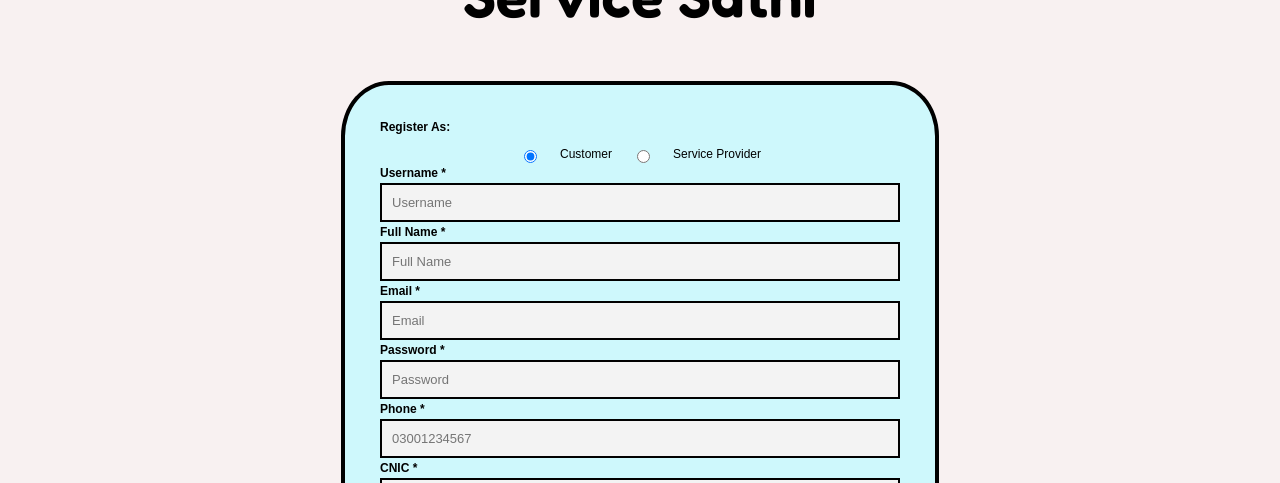
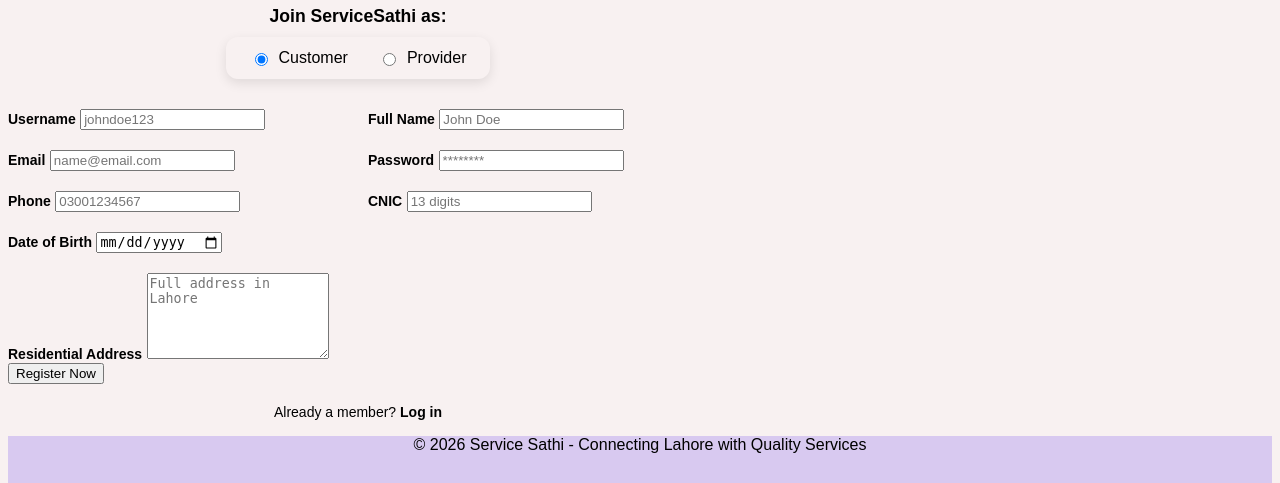
Before and after one commit to Syedafaryalzehra/ServiceSathi, a Python web app: template ServiceSathi/frontend/templates/register.html in a window 1280 px wide. Shown: the part 159-642 px from the top of the page. Run offline with Jinja, Linux system fonts and the light colour scheme; the template is opened without the code that fills it, so the values that code supplies are empty.

Commit message:
Update register.html

```diff
--- a/ServiceSathi/frontend/templates/register.html
+++ b/ServiceSathi/frontend/templates/register.html
@@ -1,72 +1,90 @@
 {% extends "base.html" %}
 
 {% block content %}
+<div class="form-container-box" style="max-width: 700px;">
+    <h1 class="page-heading" style="text-align: center; margin-top: 0;">Create Account</h1>
 
-<h1 class="title">Service Sathi</h1>
+    <form action="/register" method="POST">
+        <div style="display: flex; flex-direction: column; align-items: center; margin-bottom: 30px;">
+            <div style="text-align: center;">
+                <p style="margin-bottom: 10px; font-weight: 600; color: var(--text-light); font-size: 1.1rem;">Join ServiceSathi as:</p>
+                <div style="background: var(--bg-darker); padding: 12px 24px; border-radius: 12px; display: inline-flex; gap: 30px; border: 1px solid var(--border-color); box-shadow: 0 4px 12px rgba(0,0,0,0.1);">
+                    <label style="cursor: pointer; display: flex; align-items: center; gap: 8px; font-weight: 500;">
+                        <input type="radio" name="role" value="user" checked onclick="toggleRoleFields(false)"> Customer
+                    </label>
+                    <label style="cursor: pointer; display: flex; align-items: center; gap: 8px; font-weight: 500;">
+                        <input type="radio" name="role" value="seller" onclick="toggleRoleFields(true)"> Provider
+                    </label>
+                </div>
+            </div>
+        </div>
 
-<div class="login-box">
+        <div style="display: grid; grid-template-columns: 1fr 1fr; gap: 20px;">
+            <div>
+                <label style="color: var(--primary); font-weight: 600; font-size: 14px;">Username</label>
+                <input type="text" name="username" class="form-input-field" placeholder="johndoe123" required>
+            </div>
 
-<form action="/register" method="POST" class="login-form">
+            <div>
+                <label style="color: var(--primary); font-weight: 600; font-size: 14px;">Full Name</label>
+                <input type="text" name="full_name" class="form-input-field" placeholder="John Doe" required>
+            </div>
 
-        <label><strong>Register As:</strong></label>
-    <div class="role-select" id="radio">
-        <input type="radio" name="role" value="user" checked onclick="toggleRoleFields(false)"> Customer
-        <input type="radio" name="role" value="seller" onclick="toggleRoleFields(true)"> Service Provider
-    </div>
+            <div>
+                <label style="color: var(--primary); font-weight: 600; font-size: 14px;">Email</label>
+                <input type="email" name="email" class="form-input-field" placeholder="name@email.com" required>
+            </div>
 
-    <label>Username *</label>
-    <input type="text" name="username" placeholder="Username" required>
+            <div>
+                <label style="color: var(--primary); font-weight: 600; font-size: 14px;">Password</label>
+                <input type="password" name="password" class="form-input-field" placeholder="********" required>
+            </div>
 
-    <label>Full Name *</label>
-    <input type="text" name="full_name" placeholder="Full Name" required>
+            <div>
+                <label style="color: var(--primary); font-weight: 600; font-size: 14px;">Phone</label>
+                <input type="text" name="phone" class="form-input-field" placeholder="03001234567" required>
+            </div>
 
-    <label>Email *</label>
-    <input type="email" name="email" placeholder="Email" required>
+            <div>
+                <label style="color: var(--primary); font-weight: 600; font-size: 14px;">CNIC</label>
+                <input type="text" name="cnic" class="form-input-field" placeholder="13 digits" required>
+            </div>
 
-    <label>Password *</label>
-    <input type="password" name="password" placeholder="Password" required>
+            <div style="grid-column: span 2;">
+                <label style="color: var(--primary); font-weight: 600; font-size: 14px;">Date of Birth</label>
+                <input type="date" name="dob" class="form-input-field" required>
+            </div>
 
-    <label>Phone *</label>
-    <input type="text" name="phone" placeholder="03001234567" required>
+            <div style="grid-column: span 2;">
+                <label style="color: var(--primary); font-weight: 600; font-size: 14px;">Residential Address</label>
+                <textarea name="address" class="form-input-field" placeholder="Full address in Lahore" required style="height: 80px;"></textarea>
+            </div>
+        </div>
 
-    <label>CNIC *</label>
-    <input type="text" name="cnic" placeholder="13 digits" required>
+        <div id="seller-fields" style="display:none; margin-top: 15px; padding: 15px; background: rgba(129, 140, 248, 0.05); border-radius: 8px; border: 1px dashed var(--primary);">
+            <label style="color: var(--primary); font-weight: 600;">Professional Bio</label>
+            <textarea id="bio-field" name="bio" class="form-input-field" placeholder="Describe your experience..." style="height: 100px;"></textarea>
+        </div>
 
-    <label>DOB *</label>
-    <input type="date" name="dob" required>
+        <button type="submit" class="form-submit-btn">Register Now</button>
+    </form>
 
-    <label>Address *</label>
-    <textarea name="address" placeholder="Residential Address" required></textarea>
+    {% if error %}
+        <p style="color: #fca5a5; text-align: center; margin-top: 15px;">{{ error }}</p>
+    {% endif %}
 
-    <div id="seller-fields" class="seller-box" style="display:none;">
-        <label><strong>Professional Bio</strong></label>
-        <textarea id="bio-field" name="bio" placeholder="Describe your expertise"></textarea>
-    </div>
-
-    <button type="submit" class="login-btn">Sign Up</button>
-
-</form>
-
-{% if error %}
-<p class="error">{{ error }}</p>
-{% endif %}
-
+    <p style="text-align: center; margin-top: 20px; font-size: 14px; color: var(--text-light);">
+        Already a member? <a href="/login" style="color: var(--primary); text-decoration: none; font-weight: 600;">Log in</a>
+    </p>
 </div>
 
 <script>
 function toggleRoleFields(isSeller) {
     const sellerDiv = document.getElementById('seller-fields');
     const bioInput = document.getElementById('bio-field');
-
-    if (isSeller) {
-        sellerDiv.style.display = 'block';
-        bioInput.required = true;
-    } else {
-        sellerDiv.style.display = 'none';
-        bioInput.required = false;
-        bioInput.value = "";
-    }
+    sellerDiv.style.display = isSeller ? 'block' : 'none';
+    bioInput.required = isSeller;
+    if (!isSeller) bioInput.value = "";
 }
 </script>
-
 {% endblock %}
```
